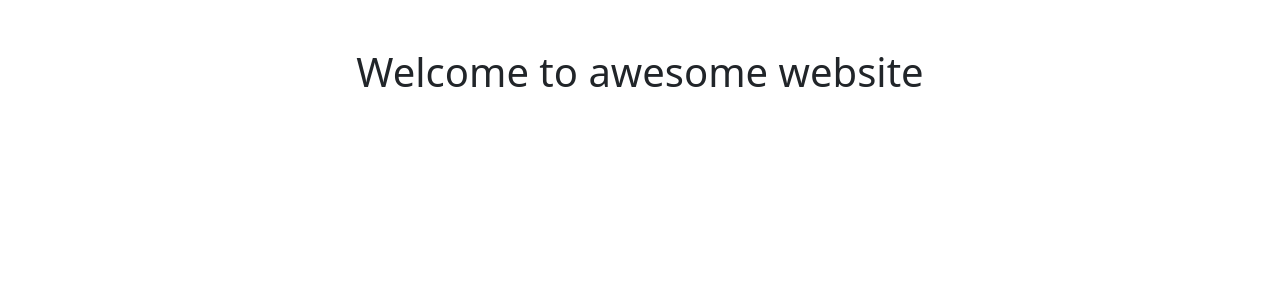
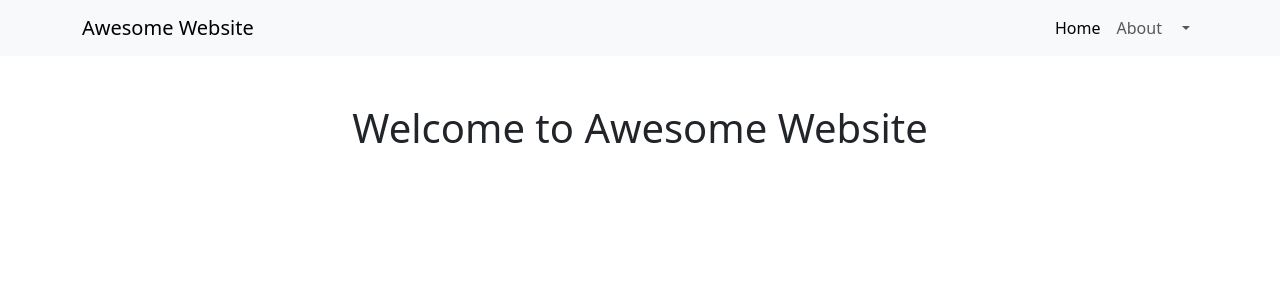
Before and after one commit to temirlanmukatayev/fr_inc, a Django app: page / in a window 1280 px wide. Shown: the top 300 px of the page. Run offline with Django 5.2, Linux system fonts and the light colour scheme.

Commit message:
templates updated

```diff
--- a/templates/_base.html
+++ b/templates/_base.html
@@ -5,8 +5,39 @@
     <meta name="viewport" content="width=device-width, initial-scale=1">
     <title>{% block title %}Base Template{% endblock title %}</title>
     <link href="https://cdn.jsdelivr.net/npm/bootstrap@5.3.3/dist/css/bootstrap.min.css" rel="stylesheet" integrity="sha384-QWTKZyjpPEjISv5WaRU9OFeRpok6YctnYmDr5pNlyT2bRjXh0JMhjY6hW+ALEwIH" crossorigin="anonymous">
+    <link rel="stylesheet" href="https://cdn.jsdelivr.net/npm/bootstrap-icons@1.11.3/font/bootstrap-icons.min.css">
   </head>
   <body>
+
+    <nav class="navbar navbar-expand-lg bg-body-tertiary">
+      <div class="container">
+        <a class="navbar-brand" href="#">Awesome Website</a>
+        <button class="navbar-toggler" type="button" data-bs-toggle="collapse" data-bs-target="#navbarSupportedContent" aria-controls="navbarSupportedContent" aria-expanded="false" aria-label="Toggle navigation">
+          <span class="navbar-toggler-icon"></span>
+        </button>
+        <div class="collapse navbar-collapse" id="navbarSupportedContent">
+          <ul class="navbar-nav ms-auto mb-2 mb-lg-0">
+            <li class="nav-item">
+              <a class="nav-link active" aria-current="page" href="#">Home</a>
+            </li>
+            <li class="nav-item">
+              <a class="nav-link" href="#">About</a>
+            </li>
+            <li class="nav-item dropdown">
+              <a class="nav-link dropdown-toggle" href="#" role="button" data-bs-toggle="dropdown" aria-expanded="false">
+                {% if user.is_authenticated %}
+                  {{ user.email }}
+                {% endif %}
+              </a>
+              <ul class="dropdown-menu  dropdown-menu-end">
+                <li><a class="dropdown-item" href="#">Cabinet</a></li>
+                <li><a class="dropdown-item" href="#">Logout</a></li>
+              </ul>
+            </li>
+          </ul>
+        </div>
+      </div>
+    </nav>
 
     {% block content %}
     {% endblock content %}
--- a/templates/home.html
+++ b/templates/home.html
@@ -4,7 +4,7 @@
 <div class="container">
   <div class="row">
     <div class="col">
-      <h1 class="mt-5 mb-5 text-center">Welcome to awesome website</h1>
+      <h1 class="mt-5 mb-5 text-center">Welcome to Awesome Website</h1>
     </div>
   </div>
 </div>
```
